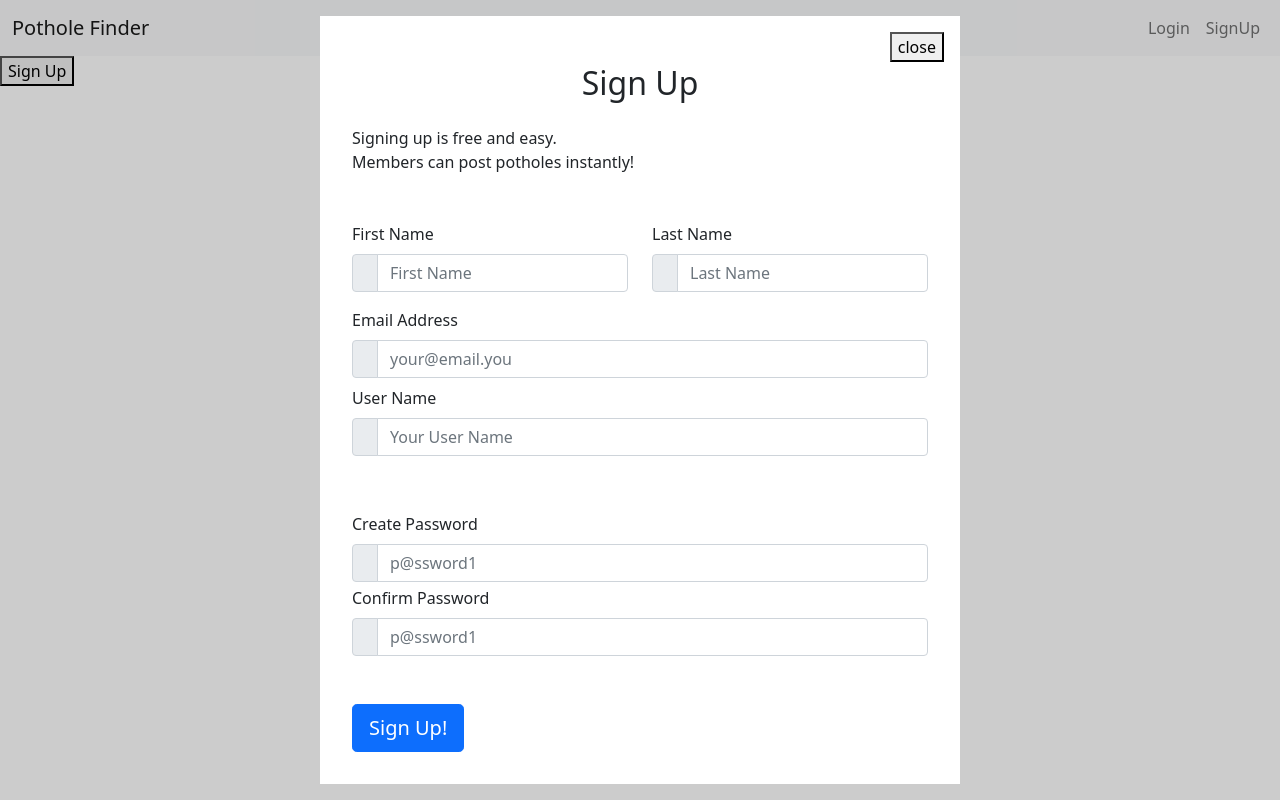
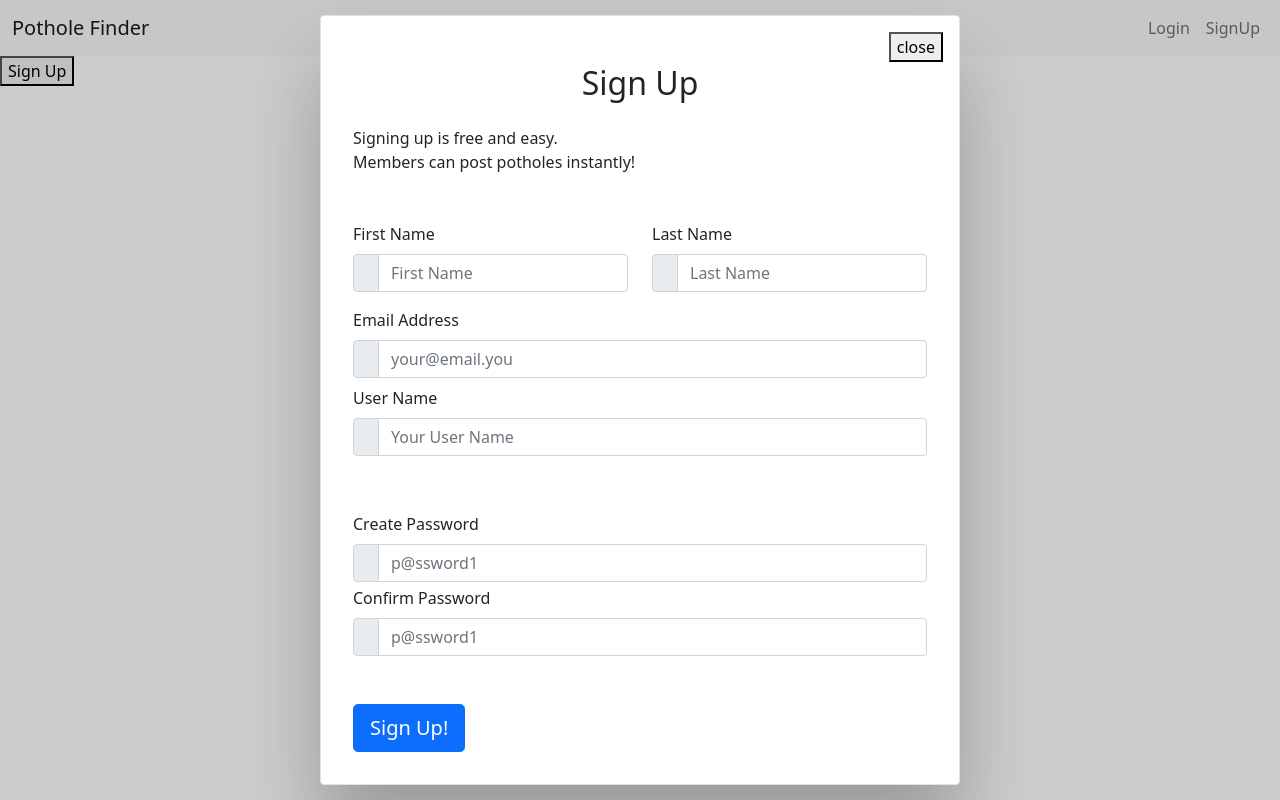
Before and after one commit to deepdive-bootcamp-team-pf/pothole-finder, a React (Create React App) app in the folder frontend/: page /signup in a window 1280 px wide. Both pictures are taken after a click on the button "Sign Up". Built offline with nearby package versions, Linux system fonts and the light colour scheme.

Commit message:
updated Popup.css

```diff
--- a/frontend/src/ui/SignUp/Popup.css
+++ b/frontend/src/ui/SignUp/Popup.css
@@ -17,6 +17,7 @@
     width: 100%;
     max-width: 40rem;
     background-color: #FFF;
+    box-shadow: 0 50px 80px rgba(0,0,0,0.25);
 }
 
 .popup-inner .close-btn {
--- a/frontend/src/ui/SignUp/Popup.js
+++ b/frontend/src/ui/SignUp/Popup.js
@@ -5,7 +5,7 @@ import {Container} from "react-bootstrap";
 export function Popup(props) {
     return (props.trigger) ? (
             <Container fluid className={'popup d-flex justify-content-center align-items-center'}>
-                <Container fluid className={'popup-inner'}>
+                <Container fluid className={'popup-inner rounded border'}>
                     <button className={'close-btn'} onClick={() => props.setTrigger(false)}>close</button>
                     {props.children}
                 </Container>
```
